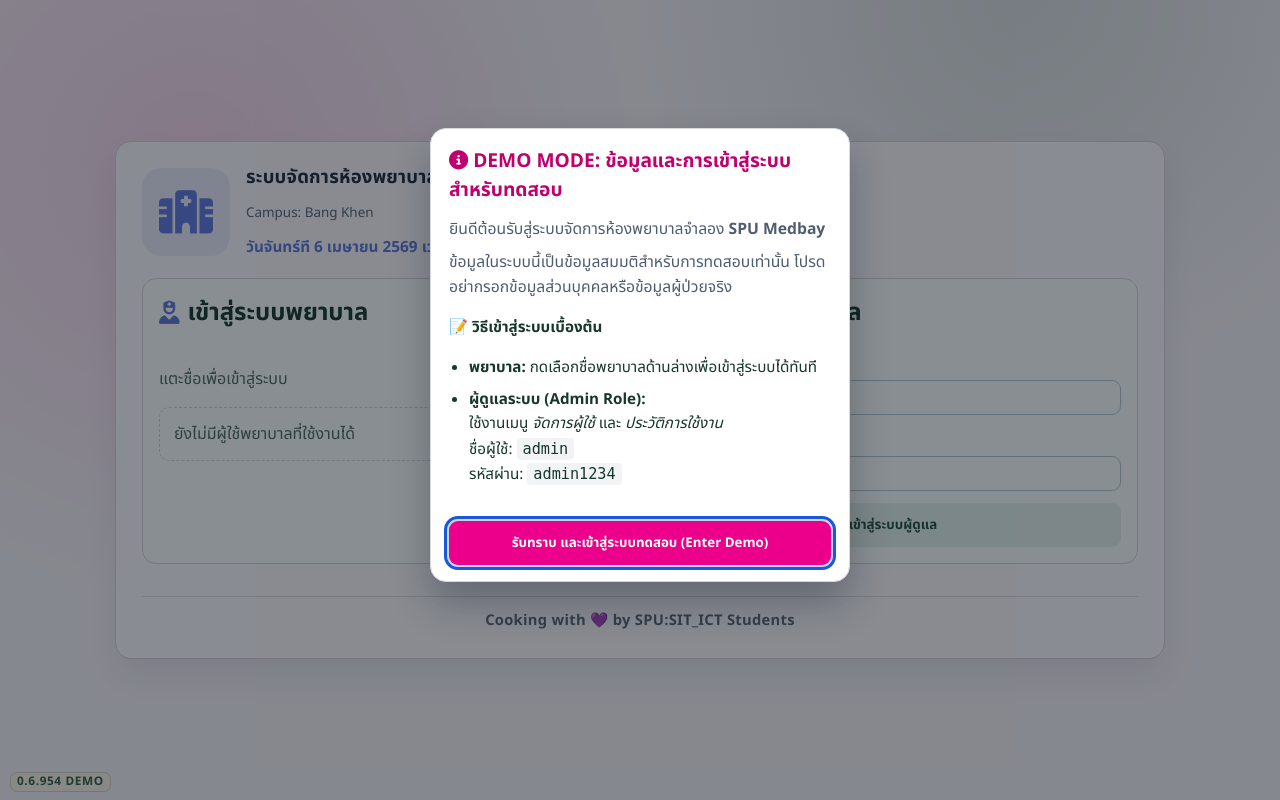
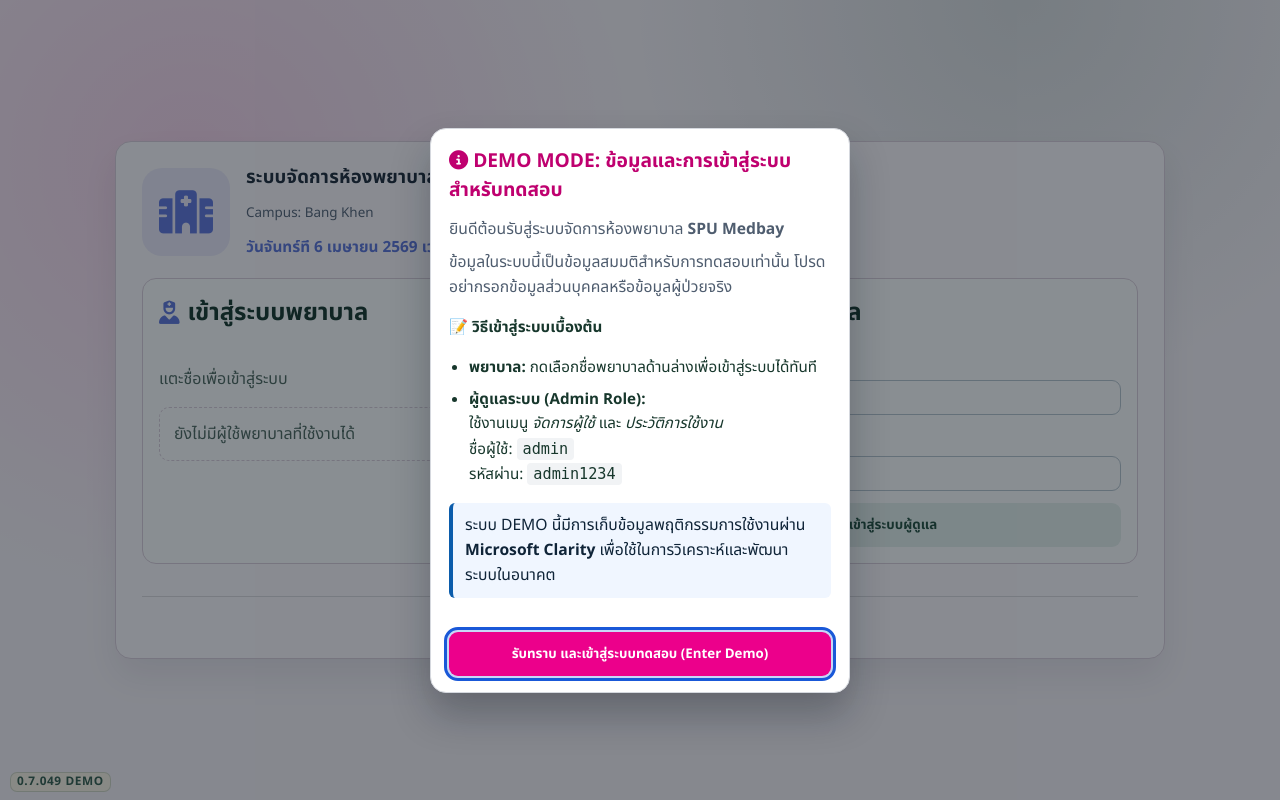
Before and after one commit to J-nothing-J/SPU-MBOLD, a Django app: page /login/ in a window 1280 px wide. Run offline with Django 5.2, Linux system fonts and the light colour scheme.

Commit message:
Add Microsoft Clarity, Fix version, Add notice

```diff
--- /dev/null
+++ b/spu_medbay/context_processors.py
@@ -0,0 +1,8 @@
+from django.conf import settings
+
+
+def clarity_settings(request):
+    return {
+        'clarity_enabled': bool(getattr(settings, 'CLARITY_ENABLED', False)),
+        'clarity_project_id': (getattr(settings, 'CLARITY_PROJECT_ID', '') or '').strip(),
+    }
--- a/spu_medbay/settings.py
+++ b/spu_medbay/settings.py
@@ -48,6 +48,9 @@ CSRF_TRUSTED_ORIGINS = [
     if origin.strip()
 ]
 
+CLARITY_PROJECT_ID = os.getenv('CLARITY_PROJECT_ID', '').strip()
+CLARITY_ENABLED = env_bool('CLARITY_ENABLED', default=not DEBUG)
+
 
 # Application definition
 
@@ -88,6 +91,7 @@ TEMPLATES = [
                 'django.template.context_processors.request',
                 'django.contrib.auth.context_processors.auth',
                 'django.contrib.messages.context_processors.messages',
+                'spu_medbay.context_processors.clarity_settings',
             ],
         },
     },
--- a/templates/base.html
+++ b/templates/base.html
@@ -7,6 +7,20 @@
     <title>{% block title %}SPU Medbay{% endblock %}</title>
     <link rel="stylesheet" href="{% static 'css/app.css' %}">
     <link rel="stylesheet" href="https://cdnjs.cloudflare.com/ajax/libs/font-awesome/6.4.0/css/all.min.css">
+    {% if clarity_enabled and clarity_project_id %}
+    <script type="text/javascript">
+        (function(c, l, a, r, i, t, y) {
+            c[a] = c[a] || function() {
+                (c[a].q = c[a].q || []).push(arguments);
+            };
+            t = l.createElement(r);
+            t.async = 1;
+            t.src = "https://www.clarity.ms/tag/" + i;
+            y = l.getElementsByTagName(r)[0];
+            y.parentNode.insertBefore(t, y);
+        })(window, document, "clarity", "script", "{{ clarity_project_id|escapejs }}");
+    </script>
+    {% endif %}
 </head>
 <body class="{% if not user.is_authenticated and request.path == '/login/' %}login-page{% endif %}">
     {% if user.is_authenticated %}
@@ -15,7 +29,7 @@
             <div class="brand-block">
                 <div class="brand-row">
                     <div class="brand">SP<span class="brand-u">U</span> Medbay</div>
-                    <span class="brand-version" aria-label="Version 0.6.954">0.6.954 DEMO</span>
+                    <span class="brand-version" aria-label="Version 0.7.049">0.7.049 DEMO</span>
                 </div>
                 <div class="brand-campus">Campus: Bang Khen</div>
             </div>
@@ -113,7 +127,7 @@
     {% endif %}
 
     {% if not user.is_authenticated and request.path == '/login/' %}
-    <div class="app-version-number" role="contentinfo" aria-label="Current version 0.6.954">0.6.954 DEMO</div>
+    <div class="app-version-number" role="contentinfo" aria-label="Current version 0.7.049">0.7.049 DEMO</div>
     {% endif %}
 </body>
 </html>
--- a/templates/clinic/login.html
+++ b/templates/clinic/login.html
@@ -10,9 +10,8 @@
             <i class="fa-solid fa-circle-info"></i> DEMO MODE: ข้อมูลและการเข้าสู่ระบบสำหรับทดสอบ
         </h2>
         <div style="font-size: 0.95rem; line-height: 1.6; margin-bottom: 20px;">
-            <p>ยินดีต้อนรับสู่ระบบจัดการห้องพยาบาลจำลอง <strong>SPU Medbay</strong></p>
+            <p>ยินดีต้อนรับสู่ระบบจัดการห้องพยาบาล <strong>SPU Medbay</strong></p>
             <p class="muted" style="margin-bottom: 16px;">ข้อมูลในระบบนี้เป็นข้อมูลสมมติสำหรับการทดสอบเท่านั้น โปรดอย่ากรอกข้อมูลส่วนบุคคลหรือข้อมูลผู้ป่วยจริง</p>
-
             <h3 style="font-size: 0.95rem; color: var(--text);">📝 วิธีเข้าสู่ระบบเบื้องต้น</h3>
             <ul style="margin-top: 8px; padding-left: 20px;">
                 <li style="margin-bottom: 8px;"><strong>พยาบาล:</strong> กดเลือกชื่อพยาบาลด้านล่างเพื่อเข้าสู่ระบบได้ทันที</li>
@@ -22,6 +21,9 @@
                     <br>รหัสผ่าน: <code style="background: #f1f3f5; padding: 2px 6px; border-radius: 4px;">admin1234</code>
                 </li>
             </ul>
+             <p style="margin: 0 0 16px 0; padding: 10px 12px; border-left: 4px solid #0b5cab; background: #f0f6ff; border-radius: 6px; color: #0f2438;">
+                ระบบ DEMO นี้มีการเก็บข้อมูลพฤติกรรมการใช้งานผ่าน <strong>Microsoft Clarity</strong> เพื่อใช้ในการวิเคราะห์และพัฒนาระบบในอนาคต
+            </p>
         </div>
         <button type="button" class="btn btn-primary login-demo-popup-btn" data-login-demo-close>รับทราบ และเข้าสู่ระบบทดสอบ (Enter Demo)</button>
     </section>
```
Also changed, not shown: SETUP_GUIDE.md (+6 -0 lines), clinic/tests.py (+22 -1 lines).
